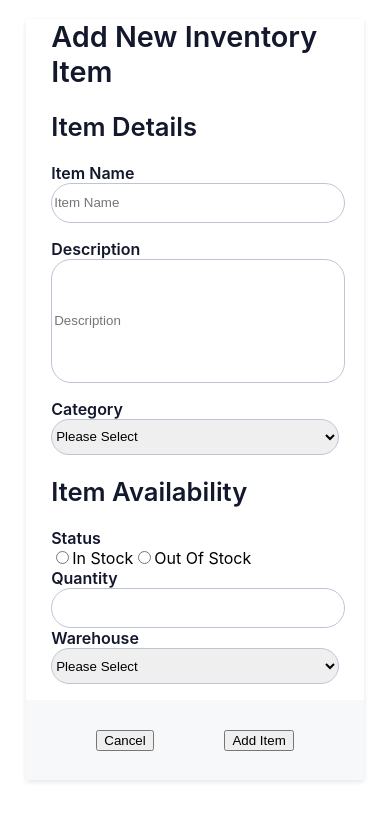
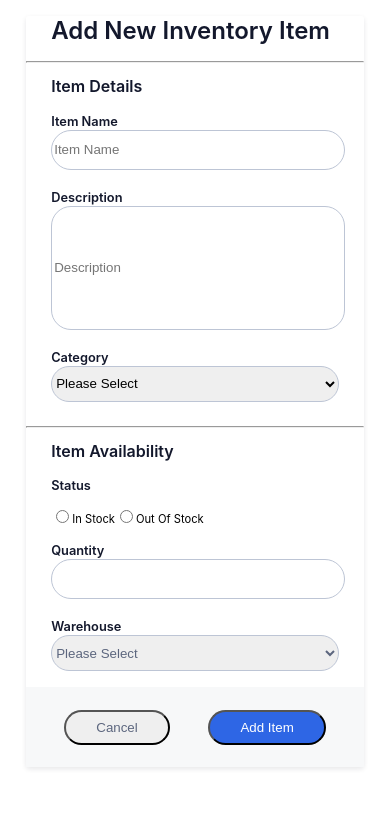
Before and after one commit to merinekh/siar-instock-client, a React (Create React App) app: page / in a window 390 px wide. Shown: the top 820 px of the page. Built offline with nearby package versions, Linux system fonts and the light colour scheme.

Commit message:
mobile scss complete

```diff
--- a/src/components/AddInventory/AddInventory.js
+++ b/src/components/AddInventory/AddInventory.js
@@ -2,12 +2,15 @@ import React from "react";
 import "../AddInventory/AddInventory.scss";
 
 function AddInventory() {
+  const handleSubmit = (event) => {
+    event.preventDefault();
+  };
   return (
     <div className="AddInventory-box">
       <form className="AddInventory-form">
+        <h1 className="AddInventory-form__header">Add New Inventory Item</h1>
+        <hr />
         <div className="AddInventory-form__top-box">
-          <h1 className="AddInventory-form__header">Add New Inventory Item</h1>
-
           <h2 className="AddInventory-form__sub-titles">Item Details</h2>
           <label className="AddInventory-form__label-titles">Item Name</label>
           <br />
@@ -35,15 +38,22 @@ function AddInventory() {
             <option value="category">Please Select</option>
           </select>
           <br />
-
+        </div>
+        <hr />
+        <div className="AddInventory-form__bottom-box">
           <h2 className="AddInventory-form__sub-titles">Item Availability</h2>
           <label className="AddInventory-form__label-titles">Status</label>
           <br />
-          <label className="intock">
+          <label className="AddInventory-form__instock">
             <input type="radio" name="InStock"></input>In Stock
           </label>
-          <label className="intock">
-            <input type="radio" name="InStock"></input>Out Of Stock
+          <label className="AddInventory-form__instock">
+            <input
+              className="AddInventory-form__instock"
+              type="radio"
+              name="InStock"
+            ></input>
+            Out Of Stock
           </label>
           <br />
           <label className="AddInventory-form__label-titles">Quantity</label>
@@ -61,9 +71,11 @@ function AddInventory() {
             <option value="category">Please Select</option>
           </select>
         </div>
-        <div className="AddInventory-form__bottom-box">
-          <button>Cancel</button>
-          <button type="submit">Add Item</button>
+        <div className="AddInventory-form__button-box">
+          <button className="AddInventory-form__cancel-button">Cancel</button>
+          <button className="AddInventory-form__submit-button" type="submit">
+            Add Item
+          </button>
         </div>
       </form>
     </div>
--- a/src/components/AddInventory/AddInventory.scss
+++ b/src/components/AddInventory/AddInventory.scss
@@ -14,6 +14,10 @@
         padding: 0rem 1.6rem;
     }
     &__bottom-box{
+        padding-bottom: 1rem;
+        padding: 0rem 1.6rem;
+    }
+    &__button-box{
         display: flex;
         align-items: center;
         justify-content: space-evenly;
@@ -22,21 +26,27 @@
         background-color: $lightGrey;
     }
     &__header{
-        font-size: 1.8rem;
+        font-size: 1.5rem;
         font-weight: 600;
         color: $instockBlack;
+        padding: 0rem 1.6rem;
     }
     &__sub-titles{
-        font-size: 1.6rem;
+        font-size: 1rem;
         font-weight: 600;
         color: $instockBlack;
     }
     &__label-titles{
-        font-size: 1rem;
+        font-size: .8rem;
         font-weight: 600;
         color: $instockBlack;
-        margin-top: 0rem;
-        margin-bottom: 0rem;
+        padding-bottom: 1rem;
+
+    }
+    &__instock{
+        font-size: .7rem;
+        margin-top: 1rem;
+        margin-bottom: 1rem;
     }
     &__item-name-input{
         height: 36px;
@@ -57,12 +67,14 @@
         width: 100%;
         border-radius: 20px;
         border: 1px solid #BDC5D5;
+        margin-bottom: 1rem;
     }
     &__category-dropdown{
         height: 36px;
         width: 100%;
         border-radius: 20px;
         border: 1px solid #BDC5D5;
+        margin-bottom: 1rem;
     }
     &__warehouse-dropdown{
         height: 36px;
@@ -70,5 +82,23 @@
         border-radius: 20px;
         border: 1px solid #BDC5D5;
         margin-bottom: 1rem;
+        color: $slate;
+    }
+    &__cancel-button{
+        display: flex;
+        flex-direction: row;
+        align-items: center;
+        padding: 8px 30px;
+        border-radius: 20px;
+        color: $slate;
+    }
+    &__submit-button{
+        display: flex;
+        flex-direction: row;
+        align-items: center;
+        padding: 8px 30px;
+        border-radius: 20px;
+        background-color: $instock-Indigo;
+        color: #FFFFFF;
     }
 }
```
